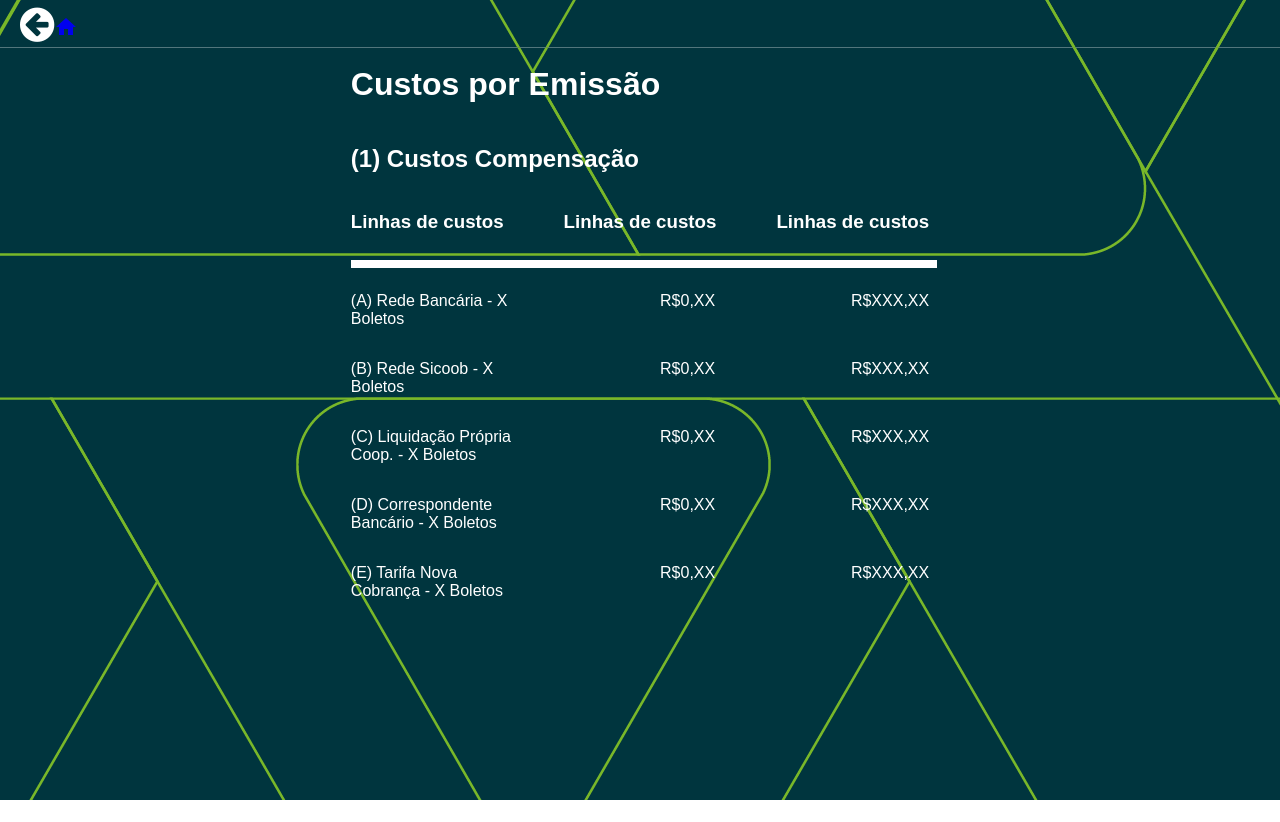
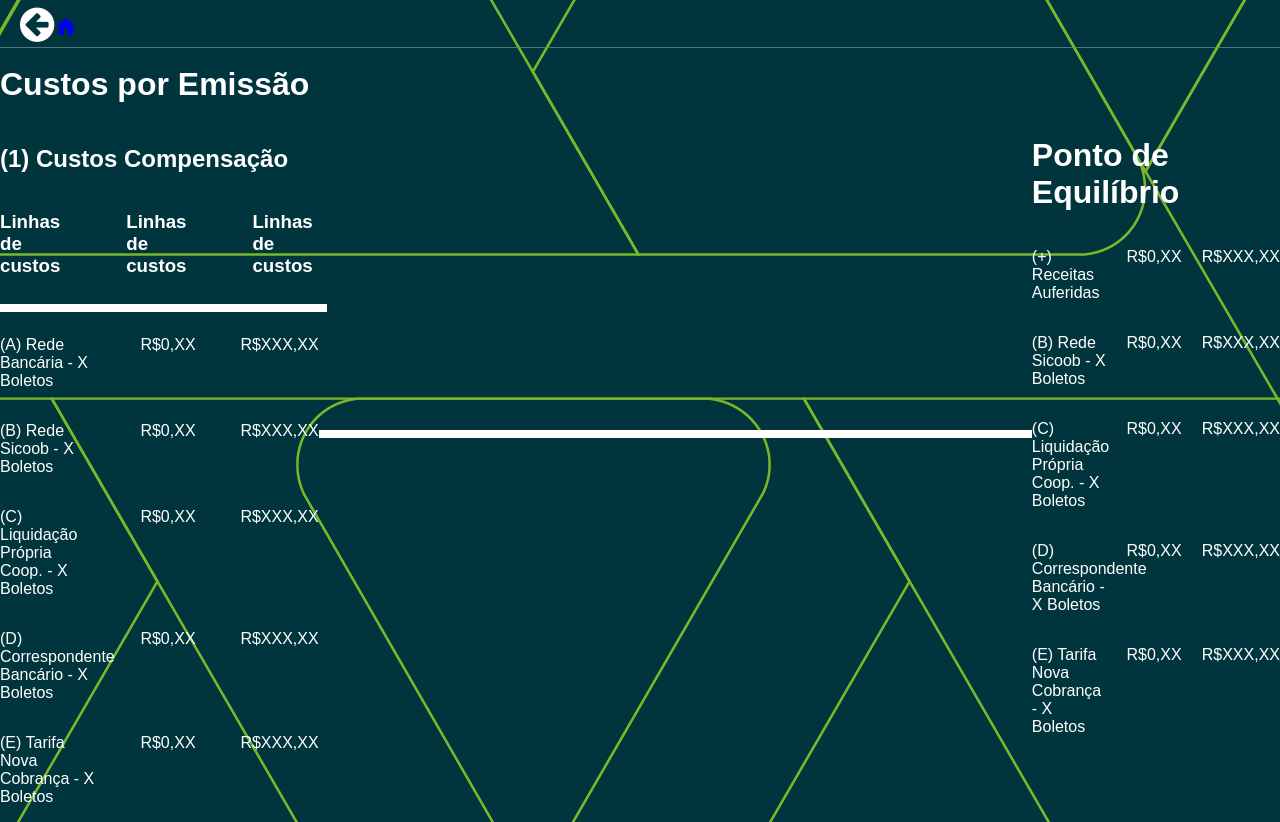
Before and after one commit to hugoFreit4s/simulador-produtos, a React (Create React App) app: page /resultado-boleto in a window 1280 px wide. Before the commit the page ends 800 px from the top, so only its background shows below. Built offline with nearby package versions, Linux system fonts and the light colour scheme.

Commit message:
Inserida a função para desativar o scroll nos inputs

```diff
--- /dev/null
+++ b/src/DisableNumberScroll.js
@@ -0,0 +1,22 @@
+import { useEffect } from 'react';
+
+export const DisableNumberScroll = () => {
+    useEffect(() => {
+        const handleWheel = (e) => {
+            e.preventDefault();
+        };
+        const numberInputs = document.querySelectorAll('input[type="number"]');
+
+        numberInputs.forEach((input) => {
+            input.addEventListener('wheel', handleWheel, { passive: false });
+        });
+
+        return () => {
+            numberInputs.forEach((input) => {
+                input.removeEventListener('wheel', handleWheel);
+            });
+        };
+    }, []);
+};
+
+export default DisableNumberScroll;
--- a/src/components/InputCurrency.js
+++ b/src/components/InputCurrency.js
@@ -1,8 +1,9 @@
 import { Input } from "@mui/joy";
 import './InputCurrency.css'
+import DisableNumberScroll from "../DisableNumberScroll";
 
-function InputCurrency({ value, onChange, placeholder, title}) {
-
+function InputCurrency({ value, onChange, placeholder, title }) {
+    DisableNumberScroll();
     return (
         <div className="main">
             <p className="input-title">{title}</p>
--- a/src/pages/ResultadoBoleto.js
+++ b/src/pages/ResultadoBoleto.js
@@ -48,8 +48,35 @@ function ResultadoBoleto() {
                         <p>R$XXX,XX</p>
                     </div>
                 </div>
+                <hr />
                 <div className="ponto-de-equilibrio">
+                    <h1>Ponto de Equilíbrio</h1>
 
+                    <div className="info-custos">
+                        <p className="name">(+) Receitas Auferidas</p>
+                        <p>R$0,XX</p>
+                        <p>R$XXX,XX</p>
+                    </div>
+                    <div className="info-custos">
+                        <p className="name">(B) Rede Sicoob - X Boletos</p>
+                        <p>R$0,XX</p>
+                        <p>R$XXX,XX</p>
+                    </div>
+                    <div className="info-custos">
+                        <p className="name">(C) Liquidação Própria Coop. - X Boletos</p>
+                        <p>R$0,XX</p>
+                        <p>R$XXX,XX</p>
+                    </div>
+                    <div className="info-custos">
+                        <p className="name">(D) Correspondente Bancário - X Boletos</p>
+                        <p>R$0,XX</p>
+                        <p>R$XXX,XX</p>
+                    </div>
+                    <div className="info-custos">
+                        <p className="name">(E) Tarifa Nova Cobrança - X Boletos</p>
+                        <p>R$0,XX</p>
+                        <p>R$XXX,XX</p>
+                    </div>
                 </div>
             </main>
         </div>
```
Also changed, not shown: src/pages/ResultadoBoletos.css (+5 -3 lines).
